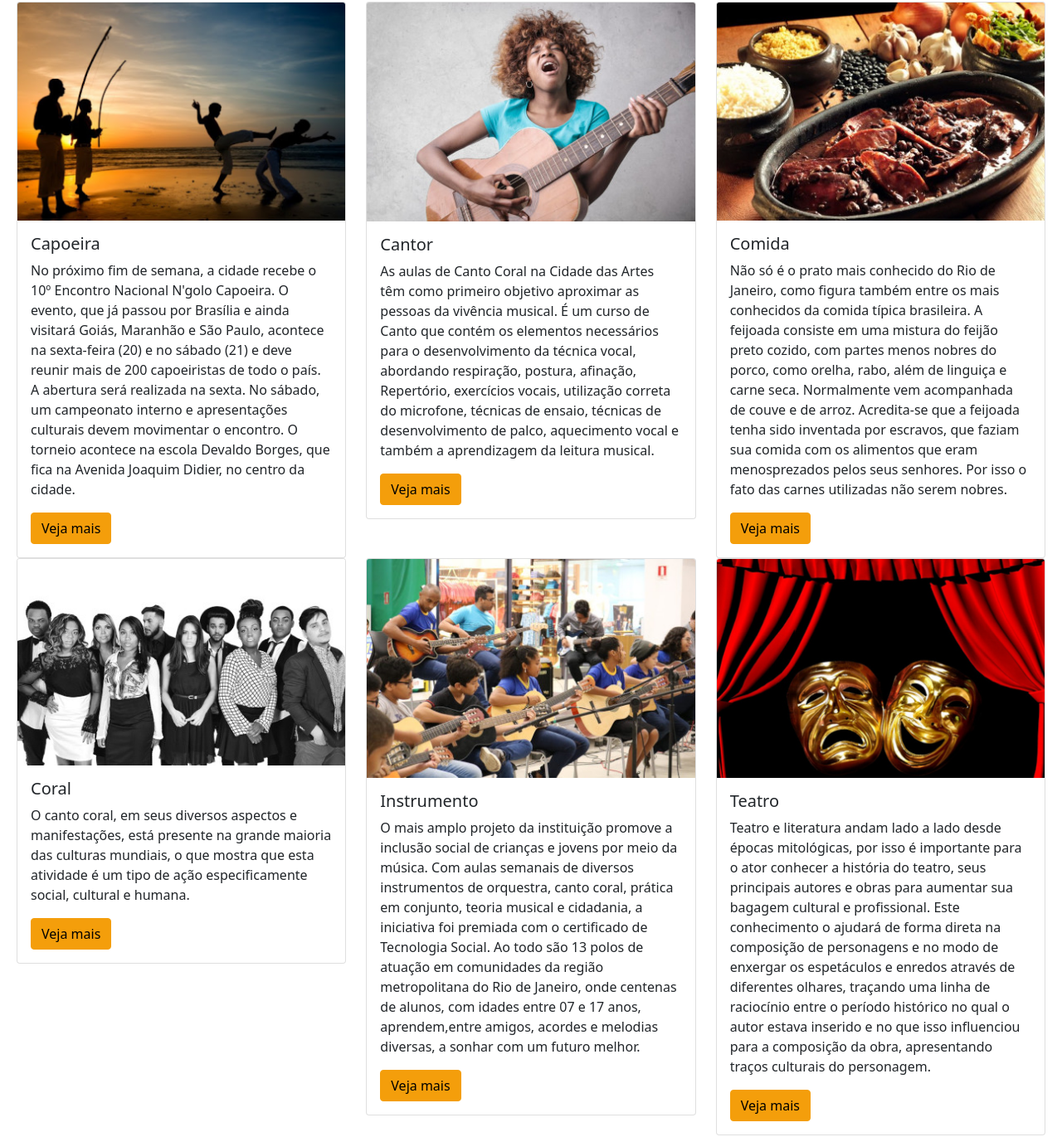
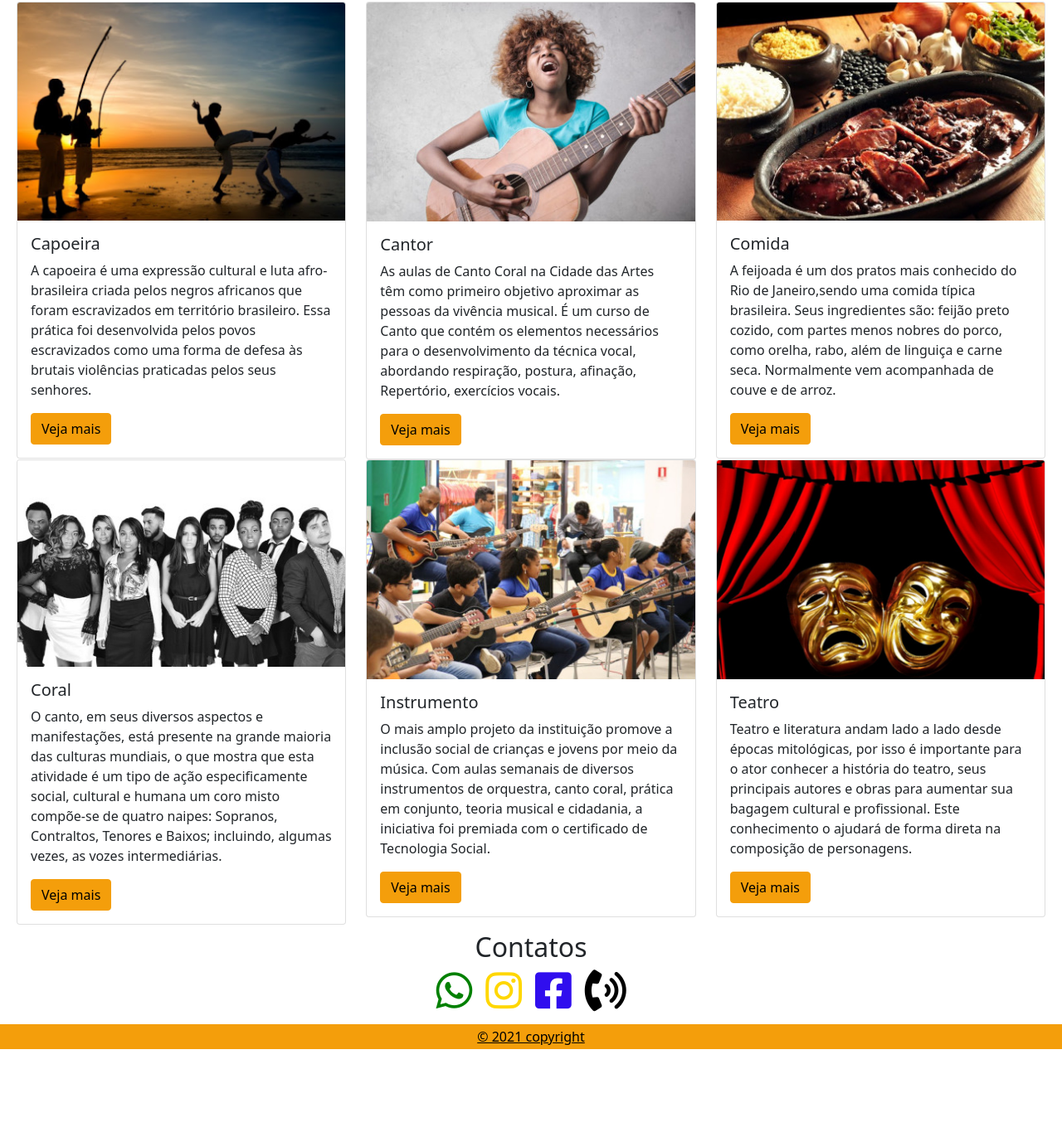
Before and after one commit to ramomOliveira/projeto-final-recode, a website: page agenda.html in a window 1280 px wide. Shown: the part 76-1447 px from the top of the page at 83% size. After the commit the page ends 1341 px from the top, so only its background shows below. Drawn offline with nearby package versions, Linux system fonts and the light colour scheme.

Commit message:
atualizei os textos nas figuras

```diff
--- a/agenda.html
+++ b/agenda.html
@@ -69,11 +69,7 @@
           <img src="img/img-capoeira-400.png" class="card-img-top" alt="capoeira">
           <div class="card-body">
             <h5 class="card-title">Capoeira</h5>
-            <p class="card-text">No próximo fim de semana, a cidade recebe o 10º Encontro Nacional N'golo Capoeira. O
-              evento, que já passou por Brasília e ainda visitará Goiás, Maranhão e São Paulo, acontece na sexta-feira
-              (20) e no sábado (21) e deve reunir mais de 200 capoeiristas de todo o país. A abertura será realizada na
-              sexta. No sábado, um campeonato interno e apresentações culturais devem movimentar o encontro. O torneio
-              acontece na escola Devaldo Borges, que fica na Avenida Joaquim Didier, no centro da cidade.</p>
+            <p class="card-text">A capoeira é uma expressão cultural e luta afro-brasileira criada pelos negros africanos que foram escravizados em território brasileiro. Essa prática foi desenvolvida pelos povos escravizados como uma forma de defesa às brutais violências praticadas pelos seus senhores.</p>
             <!-- Button trigger modal -->
             <button type="button" class="btn btn-primary" data-bs-toggle="modal" data-bs-target="#exampleModal">
               Veja mais
@@ -90,7 +86,7 @@
                   </div>
                   <div class="modal-body">
                     <img src="img/img-capoeira-400.png" alt="Capoeira">
-                    <p>modal que aparece.</p>
+                    <p>No próximo fim de semana, terá o 10º Encontro Nacional de Capoeira na comunidade de Duque de Caxias, Rua João Filho, n° 100 próximo a creche.</p>
                   </div>
                   <div class="modal-footer">
                     <button type="button" class="btn btn-secondary" data-bs-dismiss="modal">Close</button>
@@ -112,9 +108,7 @@
             <h5 class="card-title">Cantor</h5>
             <p class="card-text">As aulas de Canto Coral na Cidade das Artes têm como primeiro objetivo aproximar as
               pessoas da vivência musical. É um curso de Canto que contém os elementos necessários para o
-              desenvolvimento da técnica vocal, abordando respiração, postura, afinação, Repertório, exercícios vocais,
-              utilização correta do microfone, técnicas de ensaio, técnicas de desenvolvimento de palco, aquecimento
-              vocal e também a aprendizagem da leitura musical.</p>
+              desenvolvimento da técnica vocal, abordando respiração, postura, afinação, Repertório, exercícios vocais.</p>
             <!-- Button trigger modal -->
             <button type="button" class="btn btn-primary" data-bs-toggle="modal" data-bs-target="#modal2">
               Veja mais
@@ -130,7 +124,7 @@
                   </div>
                   <div class="modal-body">
                     <img src="img/img_cantor-400.jpeg" alt="Cantor">
-                    <p>modal que aparece.</p>
+                    <p>No próximo fim de semana a cantora Gabrielli fará uma apresentação na comunidade de Duque de Caxias cantando músicas da cultura afro-brasileira, Rua João Filho, n° 100 próximo do bar do Tião.</p>
                   </div>
                   <div class="modal-footer">
                     <button type="button" class="btn btn-secondary" data-bs-dismiss="modal">Close</button>
@@ -150,13 +144,7 @@
           <img src="img/img-comida-400.jpg" class="card-img-top" alt="Comida">
           <div class="card-body">
             <h5 class="card-title">Comida</h5>
-            <p class="card-text">Não só é o prato mais conhecido do Rio de Janeiro, como figura também entre os mais
-              conhecidos da comida típica brasileira. A feijoada consiste em uma mistura do feijão preto cozido, com
-              partes menos nobres do porco, como orelha, rabo, além de linguiça e carne seca. Normalmente vem
-              acompanhada de couve e de arroz.
-
-              Acredita-se que a feijoada tenha sido inventada por escravos, que faziam sua comida com os alimentos que
-              eram menosprezados pelos seus senhores. Por isso o fato das carnes utilizadas não serem nobres.</p>
+            <p class="card-text">A feijoada é um dos pratos mais conhecido do Rio de Janeiro,sendo uma comida típica brasileira. Seus ingredientes são: feijão preto cozido, com partes menos nobres do porco, como orelha, rabo, além de linguiça e carne seca. Normalmente vem acompanhada de couve e de arroz.</p>
             <!-- Button trigger modal -->
             <button type="button" class="btn btn-primary" data-bs-toggle="modal" data-bs-target="#modal3">
               Veja mais
@@ -172,7 +160,7 @@
                   </div>
                   <div class="modal-body">
                     <img src="img/img-comida-400.jpg" alt="Comida">
-                    <p>modal que aparece.</p>
+                    <p>No próximo fim de semana terá uma feira de comidas típicas para degustação na comunidade de Duque de Caxias, Rua João Filho, n° 100 próximo do bar do Tião.</p>
                   </div>
                   <div class="modal-footer">
                     <button type="button" class="btn btn-secondary" data-bs-dismiss="modal">Close</button>
@@ -192,9 +180,9 @@
           <img src="img/img-coral-424.jpg" class="card-img-top" alt="Coral">
           <div class="card-body">
             <h5 class="card-title">Coral</h5>
-            <p class="card-text">O canto coral, em seus diversos aspectos e manifestações, está presente na grande
+            <p class="card-text">O canto, em seus diversos aspectos e manifestações, está presente na grande
               maioria das culturas mundiais, o que mostra que esta atividade é um tipo de ação especificamente social,
-              cultural e humana.</p>
+              cultural e humana um coro misto compõe-se de quatro naipes: Sopranos, Contraltos, Tenores e Baixos; incluindo, algumas vezes, as vozes intermediárias.</p>
             <!-- Button trigger modal -->
             <button type="button" class="btn btn-primary" data-bs-toggle="modal" data-bs-target="#modal4">
               Veja mais
@@ -210,7 +198,7 @@
                   </div>
                   <div class="modal-body">
                     <img src="img/img-coral-424.jpg" alt="Coral">
-                    <p>modal que aparece.</p>
+                    <p>No próximo fim de semana terá uma apresentação do coral Joel na comunidade de Duque de Caxias, no teatro Raul Cortez.</p>
                   </div>
                   <div class="modal-footer">
                     <button type="button" class="btn btn-secondary" data-bs-dismiss="modal">Close</button>
@@ -232,10 +220,7 @@
             <h5 class="card-title">Instrumento</h5>
             <p class="card-text">O mais amplo projeto da instituição promove a inclusão social de crianças e jovens por
               meio da música. Com aulas semanais de diversos instrumentos de orquestra, canto coral, prática em
-              conjunto, teoria musical e cidadania, a iniciativa foi premiada com o certificado de Tecnologia Social. Ao
-              todo são 13 polos de atuação em comunidades da região metropolitana do Rio de Janeiro, onde centenas de
-              alunos, com idades entre 07 e 17 anos, aprendem,entre amigos, acordes e melodias diversas, a sonhar com um
-              futuro melhor.</p>
+              conjunto, teoria musical e cidadania, a iniciativa foi premiada com o certificado de Tecnologia Social.</p>
             <!-- Button trigger modal -->
             <button type="button" class="btn btn-primary" data-bs-toggle="modal" data-bs-target="#modal5">
               Veja mais
@@ -251,7 +236,7 @@
                   </div>
                   <div class="modal-body">
                     <img src="img/img-instrumento-400.jpeg" alt="Instrumento">
-                    <p>modal que aparece.</p>
+                    <p> No próximo semana no dia 17 de jan. centenas de lunos, com idades entre 07 e 17 anos, irão apresentar várias músicas culturais com seus instrumentos no teatro municipal do Rio de Janeiro.</p>
                   </div>
                   <div class="modal-footer">
                     <button type="button" class="btn btn-secondary" data-bs-dismiss="modal">Close</button>
@@ -273,10 +258,7 @@
             <h5 class="card-title">Teatro</h5>
             <p class="card-text">Teatro e literatura andam lado a lado desde épocas mitológicas, por isso é importante
               para o ator conhecer a história do teatro, seus principais autores e obras para aumentar sua bagagem
-              cultural e profissional. Este conhecimento o ajudará de forma direta na composição de personagens e no
-              modo de enxergar os espetáculos e enredos através de diferentes olhares, traçando uma linha de raciocínio
-              entre o período histórico no qual o autor estava inserido e no que isso influenciou para a composição da
-              obra, apresentando traços culturais do personagem.</p>
+              cultural e profissional. Este conhecimento o ajudará de forma direta na composição de personagens.</p>
             <!-- Button trigger modal -->
             <button type="button" class="btn btn-primary" data-bs-toggle="modal" data-bs-target="#modal6">
               Veja mais
@@ -292,7 +274,7 @@
                   </div>
                   <div class="modal-body">
                     <img src="img/img-teatro-400.jpg" alt="Teatro">
-                    <p>modal que aparece.</p>
+                    <p>No próximo fim de semana terá uma apresentação de uma peça teatral na comunidade de Duque de Caxias, no teatro Raul Cortez.</p>
                   </div>
                   <div class="modal-footer">
                     <button type="button" class="btn btn-secondary" data-bs-dismiss="modal">Close</button>
```
